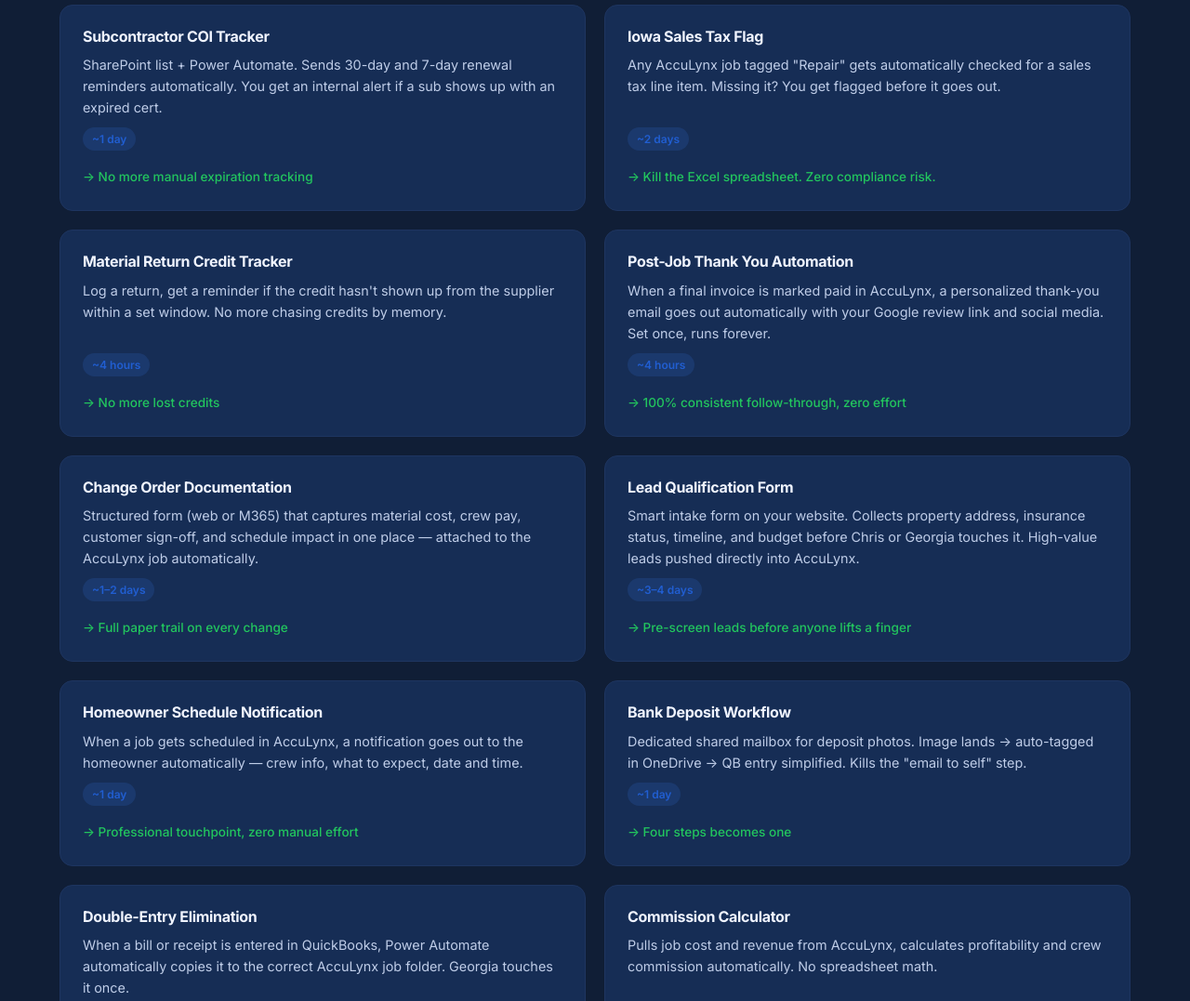
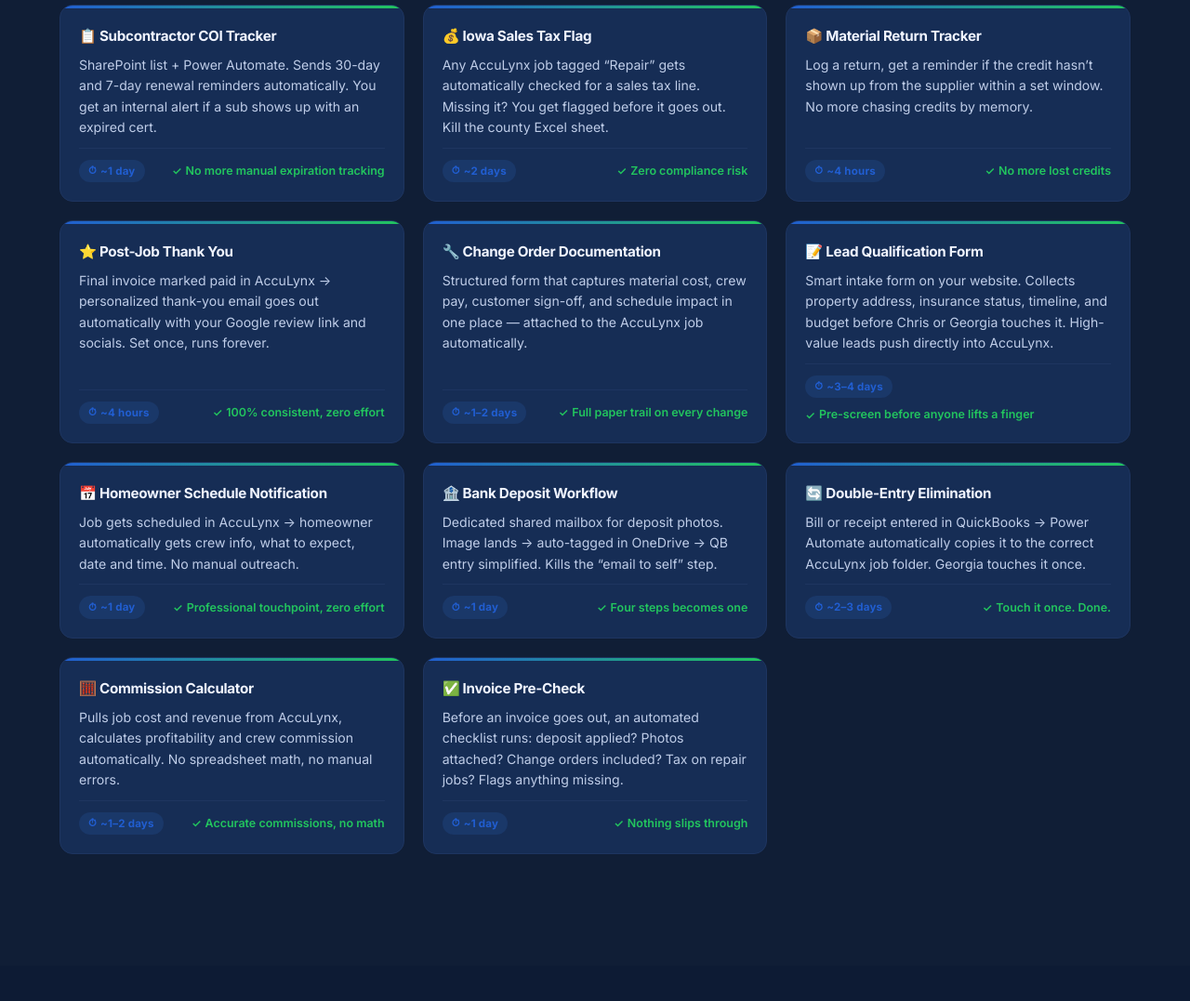
Before and after one commit to AdamMeeker/515-exteriors-site, a plain HTML site: page index.html in a window 1280 px wide. Shown: the part 2660-3737 px from the top of the page at 93% size. Drawn offline with Linux system fonts and the light colour scheme.

Commit message:
fix: polish quick-win cards (3-col grid, accent bar, emoji titles, footer row); fix Ric→Rick

```diff
--- a/assets/css/style.css
+++ b/assets/css/style.css
@@ -1848,11 +1848,14 @@
 /* ============== Quick Wins Grid ============== */
 .wins-grid {
   display: grid;
-  grid-template-columns: repeat(2, 1fr);
+  grid-template-columns: repeat(3, 1fr);
   gap: 20px;
 }
 
-@media (max-width: 768px) {
+@media (max-width: 1024px) {
+  .wins-grid { grid-template-columns: repeat(2, 1fr); }
+}
+@media (max-width: 640px) {
   .wins-grid { grid-template-columns: 1fr; }
 }
 
@@ -1860,50 +1863,93 @@
   background: var(--bg-card);
   border: 1px solid var(--border);
   border-radius: var(--radius);
-  padding: 24px;
+  padding: 0;
+  display: flex;
+  flex-direction: column;
+  overflow: hidden;
+  transition: border-color 0.2s, box-shadow 0.2s, transform 0.2s;
+}
+
+.win-card:hover {
+  border-color: var(--primary);
+  box-shadow: 0 4px 24px rgba(59,130,246,0.15);
+  transform: translateY(-2px);
+}
+
+.win-card-accent {
+  height: 3px;
+  background: linear-gradient(90deg, var(--primary), #22c55e);
+  width: 100%;
+  flex-shrink: 0;
+}
+
+.win-card-body {
+  padding: 20px;
   display: flex;
   flex-direction: column;
   gap: 10px;
-  transition: border-color 0.2s, box-shadow 0.2s;
-}
-
-.win-card:hover {
-  border-color: var(--border-strong);
-  box-shadow: var(--shadow);
+  flex: 1;
 }
 
 .win-card h3 {
-  font-size: 1rem;
+  font-size: 0.95rem;
   font-weight: 700;
   color: var(--text);
   margin: 0;
+  line-height: 1.3;
 }
 
 .win-card p {
-  font-size: 0.9rem;
+  font-size: 0.88rem;
   color: var(--text-soft);
   line-height: 1.6;
   flex: 1;
   margin: 0;
 }
 
+.win-card-footer {
+  display: flex;
+  align-items: center;
+  justify-content: space-between;
+  gap: 8px;
+  flex-wrap: wrap;
+  padding-top: 12px;
+  border-top: 1px solid var(--border);
+  margin-top: auto;
+}
+
 .time-badge {
-  display: inline-block;
-  background: rgba(59, 130, 246, 0.15);
+  display: inline-flex;
+  align-items: center;
+  gap: 4px;
+  background: rgba(59, 130, 246, 0.12);
   color: var(--primary);
   border-radius: 20px;
   padding: 3px 10px;
+  font-size: 0.72rem;
+  font-weight: 700;
+  letter-spacing: 0.02em;
+  white-space: nowrap;
+}
+
+.time-badge::before {
+  content: '⏱';
+  font-size: 0.7rem;
+}
+
+.win-outcome {
+  color: #22c55e;
+  font-size: 0.78rem;
+  font-weight: 600;
+  display: flex;
+  align-items: center;
+  gap: 4px;
+  text-align: right;
+}
+
+.win-outcome::before {
+  content: '✓';
   font-size: 0.75rem;
-  font-weight: 600;
-  align-self: flex-start;
-}
-
-.win-outcome {
-  color: var(--green, #22c55e);
-  font-size: 0.85rem;
-  margin-top: 8px;
-  display: block;
-  font-weight: 500;
 }
 
 /* ============== Intel Callout ============== */
--- a/index.html
+++ b/index.html
@@ -119,82 +119,139 @@
       </div>
 
       <div class="wins-grid">
+
         <div class="win-card fade-in">
-          <h3>Subcontractor COI Tracker</h3>
+          <div class="win-card-accent"></div>
+          <div class="win-card-body">
+            <h3>📋 Subcontractor COI Tracker</h3>
             <p>SharePoint list + Power Automate. Sends 30-day and 7-day renewal reminders automatically. You get an internal alert if a sub shows up with an expired cert.</p>
+            <div class="win-card-footer">
               <span class="time-badge">~1 day</span>
-          <span class="win-outcome">→ No more manual expiration tracking</span>
+              <span class="win-outcome">No more manual expiration tracking</span>
+            </div>
+          </div>
         </div>
 
         <div class="win-card fade-in">
-          <h3>Iowa Sales Tax Flag</h3>
-          <p>Any AccuLynx job tagged "Repair" gets automatically checked for a sales tax line item. Missing it? You get flagged before it goes out.</p>
+          <div class="win-card-accent"></div>
+          <div class="win-card-body">
+            <h3>💰 Iowa Sales Tax Flag</h3>
+            <p>Any AccuLynx job tagged &ldquo;Repair&rdquo; gets automatically checked for a sales tax line. Missing it? You get flagged before it goes out. Kill the county Excel sheet.</p>
+            <div class="win-card-footer">
               <span class="time-badge">~2 days</span>
-          <span class="win-outcome">→ Kill the Excel spreadsheet. Zero compliance risk.</span>
+              <span class="win-outcome">Zero compliance risk</span>
+            </div>
+          </div>
         </div>
 
         <div class="win-card fade-in">
-          <h3>Material Return Credit Tracker</h3>
-          <p>Log a return, get a reminder if the credit hasn't shown up from the supplier within a set window. No more chasing credits by memory.</p>
+          <div class="win-card-accent"></div>
+          <div class="win-card-body">
+            <h3>📦 Material Return Tracker</h3>
+            <p>Log a return, get a reminder if the credit hasn&rsquo;t shown up from the supplier within a set window. No more chasing credits by memory.</p>
+            <div class="win-card-footer">
               <span class="time-badge">~4 hours</span>
-          <span class="win-outcome">→ No more lost credits</span>
+              <span class="win-outcome">No more lost credits</span>
+            </div>
+          </div>
         </div>
 
         <div class="win-card fade-in">
-          <h3>Post-Job Thank You Automation</h3>
-          <p>When a final invoice is marked paid in AccuLynx, a personalized thank-you email goes out automatically with your Google review link and social media. Set once, runs forever.</p>
+          <div class="win-card-accent"></div>
+          <div class="win-card-body">
+            <h3>⭐ Post-Job Thank You</h3>
+            <p>Final invoice marked paid in AccuLynx → personalized thank-you email goes out automatically with your Google review link and socials. Set once, runs forever.</p>
+            <div class="win-card-footer">
               <span class="time-badge">~4 hours</span>
-          <span class="win-outcome">→ 100% consistent follow-through, zero effort</span>
+              <span class="win-outcome">100% consistent, zero effort</span>
+            </div>
+          </div>
         </div>
 
         <div class="win-card fade-in">
-          <h3>Change Order Documentation</h3>
-          <p>Structured form (web or M365) that captures material cost, crew pay, customer sign-off, and schedule impact in one place — attached to the AccuLynx job automatically.</p>
+          <div class="win-card-accent"></div>
+          <div class="win-card-body">
+            <h3>🔧 Change Order Documentation</h3>
+            <p>Structured form that captures material cost, crew pay, customer sign-off, and schedule impact in one place — attached to the AccuLynx job automatically.</p>
+            <div class="win-card-footer">
               <span class="time-badge">~1–2 days</span>
-          <span class="win-outcome">→ Full paper trail on every change</span>
+              <span class="win-outcome">Full paper trail on every change</span>
+            </div>
+          </div>
         </div>
 
         <div class="win-card fade-in">
-          <h3>Lead Qualification Form</h3>
-          <p>Smart intake form on your website. Collects property address, insurance status, timeline, and budget before Chris or Georgia touches it. High-value leads pushed directly into AccuLynx.</p>
+          <div class="win-card-accent"></div>
+          <div class="win-card-body">
+            <h3>📝 Lead Qualification Form</h3>
+            <p>Smart intake form on your website. Collects property address, insurance status, timeline, and budget before Chris or Georgia touches it. High-value leads push directly into AccuLynx.</p>
+            <div class="win-card-footer">
               <span class="time-badge">~3–4 days</span>
-          <span class="win-outcome">→ Pre-screen leads before anyone lifts a finger</span>
+              <span class="win-outcome">Pre-screen before anyone lifts a finger</span>
+            </div>
+          </div>
         </div>
 
         <div class="win-card fade-in">
-          <h3>Homeowner Schedule Notification</h3>
-          <p>When a job gets scheduled in AccuLynx, a notification goes out to the homeowner automatically — crew info, what to expect, date and time.</p>
+          <div class="win-card-accent"></div>
+          <div class="win-card-body">
+            <h3>📅 Homeowner Schedule Notification</h3>
+            <p>Job gets scheduled in AccuLynx → homeowner automatically gets crew info, what to expect, date and time. No manual outreach.</p>
+            <div class="win-card-footer">
               <span class="time-badge">~1 day</span>
-          <span class="win-outcome">→ Professional touchpoint, zero manual effort</span>
+              <span class="win-outcome">Professional touchpoint, zero effort</span>
+            </div>
+          </div>
         </div>
 
         <div class="win-card fade-in">
-          <h3>Bank Deposit Workflow</h3>
-          <p>Dedicated shared mailbox for deposit photos. Image lands → auto-tagged in OneDrive → QB entry simplified. Kills the "email to self" step.</p>
+          <div class="win-card-accent"></div>
+          <div class="win-card-body">
+            <h3>🏦 Bank Deposit Workflow</h3>
+            <p>Dedicated shared mailbox for deposit photos. Image lands → auto-tagged in OneDrive → QB entry simplified. Kills the &ldquo;email to self&rdquo; step.</p>
+            <div class="win-card-footer">
               <span class="time-badge">~1 day</span>
-          <span class="win-outcome">→ Four steps becomes one</span>
+              <span class="win-outcome">Four steps becomes one</span>
+            </div>
+          </div>
         </div>
 
         <div class="win-card fade-in">
-          <h3>Double-Entry Elimination</h3>
-          <p>When a bill or receipt is entered in QuickBooks, Power Automate automatically copies it to the correct AccuLynx job folder. Georgia touches it once.</p>
+          <div class="win-card-accent"></div>
+          <div class="win-card-body">
+            <h3>🔄 Double-Entry Elimination</h3>
+            <p>Bill or receipt entered in QuickBooks → Power Automate automatically copies it to the correct AccuLynx job folder. Georgia touches it once.</p>
+            <div class="win-card-footer">
               <span class="time-badge">~2–3 days</span>
-          <span class="win-outcome">→ Touch it once. Done.</span>
+              <span class="win-outcome">Touch it once. Done.</span>
+            </div>
+          </div>
         </div>
 
         <div class="win-card fade-in">
-          <h3>Commission Calculator</h3>
-          <p>Pulls job cost and revenue from AccuLynx, calculates profitability and crew commission automatically. No spreadsheet math.</p>
+          <div class="win-card-accent"></div>
+          <div class="win-card-body">
+            <h3>🧮 Commission Calculator</h3>
+            <p>Pulls job cost and revenue from AccuLynx, calculates profitability and crew commission automatically. No spreadsheet math, no manual errors.</p>
+            <div class="win-card-footer">
               <span class="time-badge">~1–2 days</span>
-          <span class="win-outcome">→ Accurate commissions, no manual math</span>
+              <span class="win-outcome">Accurate commissions, no math</span>
+            </div>
+          </div>
         </div>
 
         <div class="win-card fade-in">
-          <h3>Invoice Pre-Check</h3>
+          <div class="win-card-accent"></div>
+          <div class="win-card-body">
+            <h3>✅ Invoice Pre-Check</h3>
             <p>Before an invoice goes out, an automated checklist runs: deposit applied? Photos attached? Change orders included? Tax on repair jobs? Flags anything missing.</p>
+            <div class="win-card-footer">
               <span class="time-badge">~1 day</span>
-          <span class="win-outcome">→ Nothing slips through</span>
+              <span class="win-outcome">Nothing slips through</span>
             </div>
+          </div>
+        </div>
+
       </div>
     </div>
   </section>
```
Lines whose indentation alone changed are shown as unchanged.
